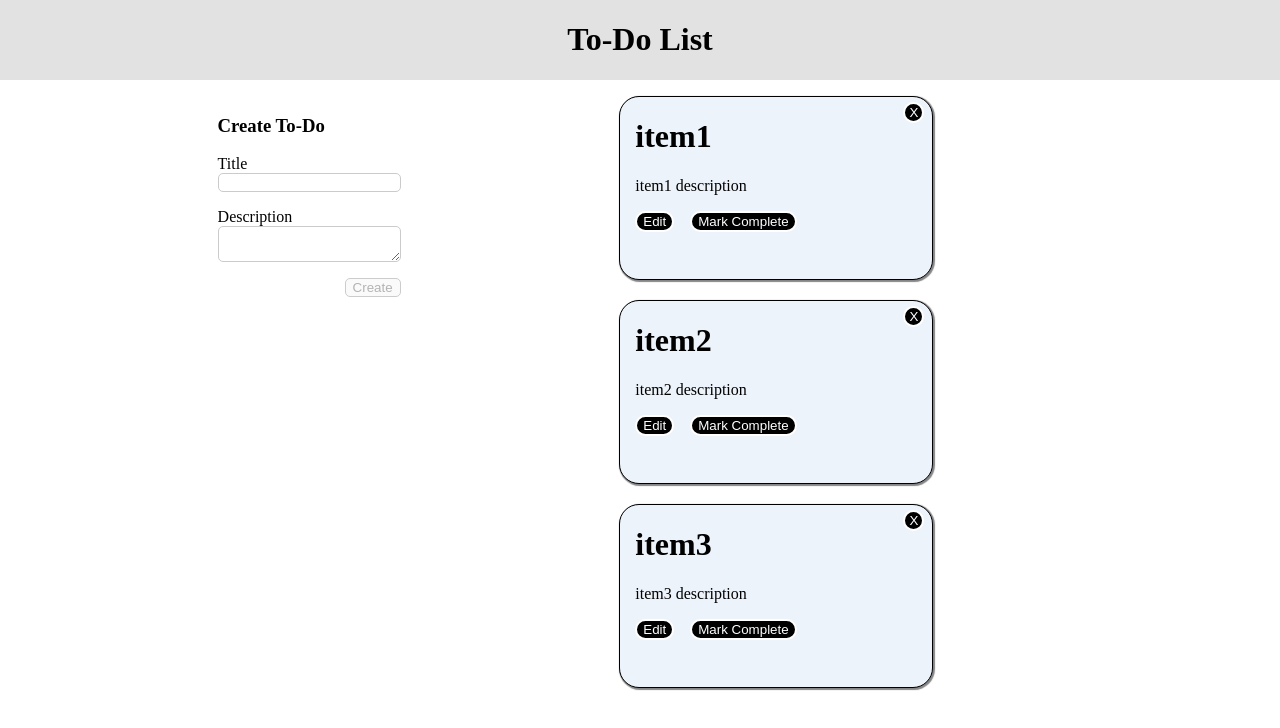
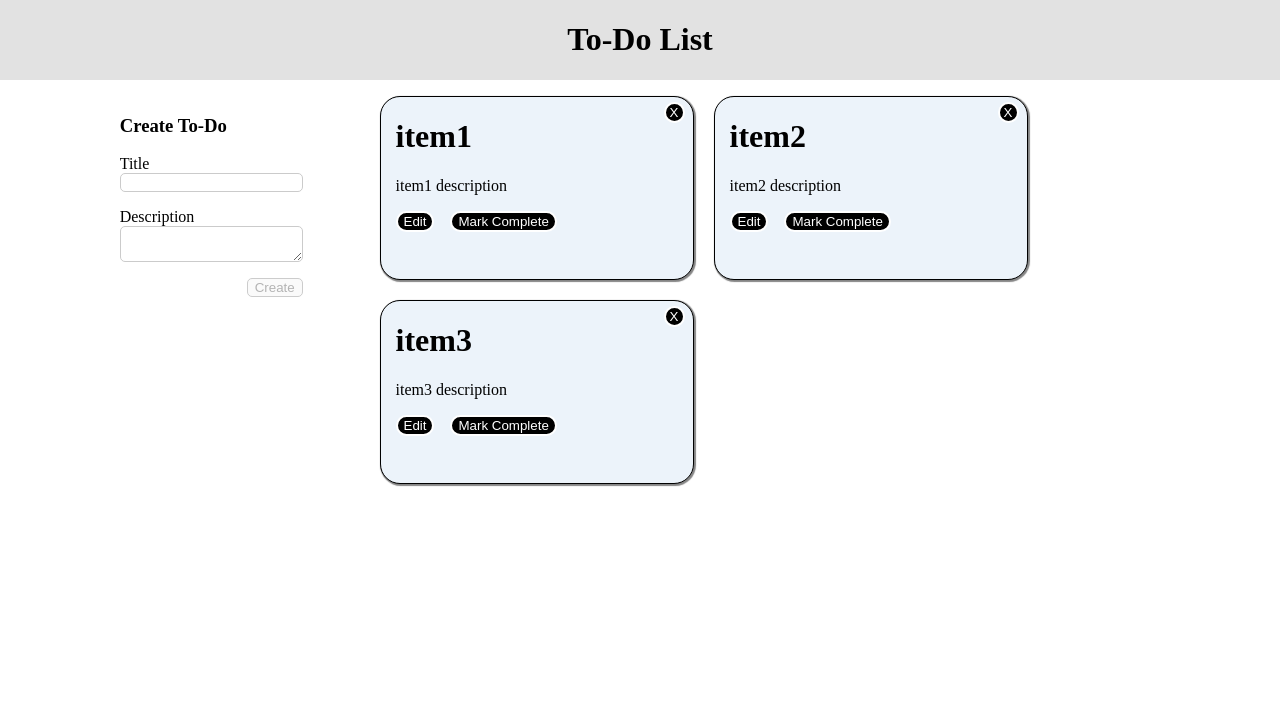
Before and after one commit to cornishjed/todo-list--react-ts, a React (Vite) app: page / in a window 1280 px wide. Shown: the top 728 px of the page. Built offline with nearby package versions, Linux system fonts and the light colour scheme.

Commit message:
fix: clear form when todo submitted

```diff
--- a/src/App.tsx
+++ b/src/App.tsx
@@ -38,6 +38,7 @@ function App() {
         description: description,
       };
       setToDos([...toDos, newToDo]);
+      clearForm();
     } else {
       let updatedToDo: ToDoItem = {
         id: editId,
--- a/src/css/App.css
+++ b/src/css/App.css
@@ -14,7 +14,7 @@ body {
 .content {
   display: flex;
   justify-content: center;
-    width: 68vw;
+  width: 100vw;
   gap: 5vw;
 }
 
@@ -23,6 +23,4 @@ body {
   gap: 20px;
   flex-wrap: wrap;
   max-width: 62vw;
-    justify-content: center;
-    align-self: center;
 }
```
Lines whose indentation alone changed are shown as unchanged.
